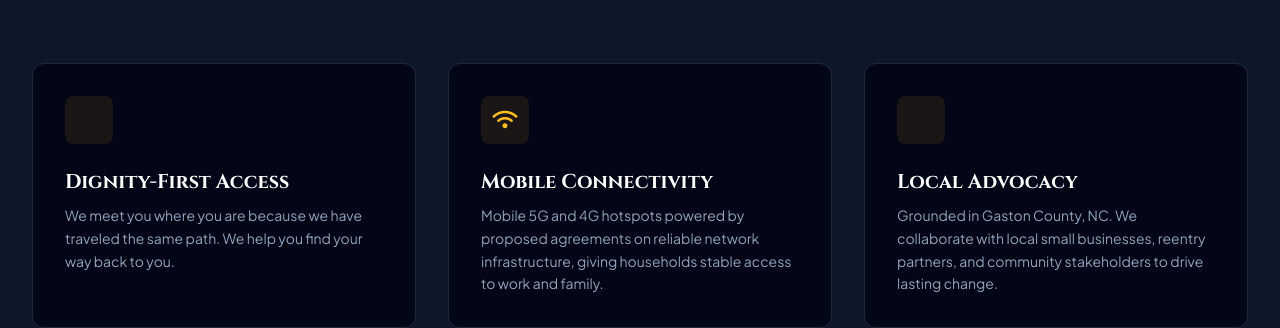
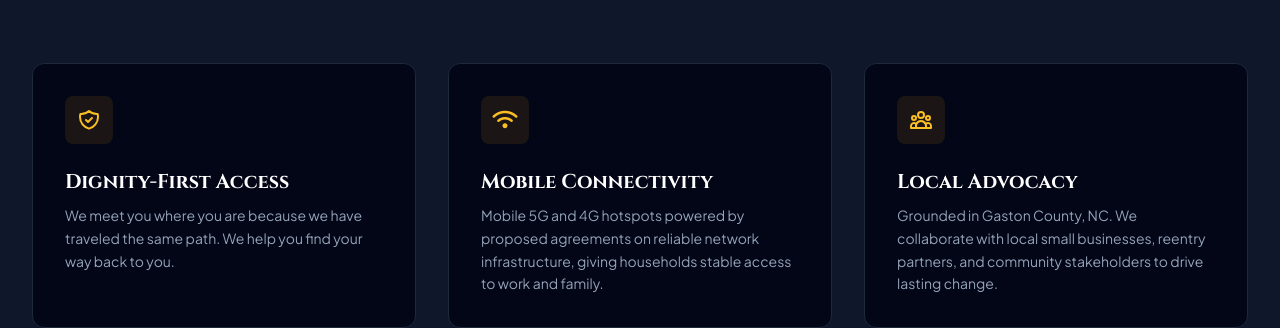
Before and after one commit to carlohutto/warp.github.io, a Jekyll site: the page index.html, which Jekyll copies as it is, in a window 1280 px wide and 900 px high, scrolled down 611 px. Shown: the part 150-478 px from the top of the window. Built offline with Jekyll 4.4.1, drawn with Linux system fonts in a browser that asks for light colours; nearby versions of some CDN libraries.

Commit message:
Replace FontAwesome icons with SVGs in index.html

```diff
--- a/index.html
+++ b/index.html
@@ -149,7 +149,9 @@
 
                         <div class="bg-slate-950 p-8 rounded-xl border border-slate-800 hover-lift">
                             <div class="w-12 h-12 bg-amber-500/10 text-amber-400 rounded-lg flex items-center justify-center text-xl mb-6">
-                                <i class="fa-solid fa-shield-heart"></i>
+                                <svg class="w-6 h-6 text-amber-400" fill="none" stroke="currentColor" viewBox="0 0 24 24" xmlns="http://www.w3.org/2000/svg">
+    <path stroke-linecap="round" stroke-linejoin="round" stroke-width="2" d="M9 12l2 2 4-4m5.618-4.016A11.955 11.955 0 0112 2.944a11.955 11.955 0 01-8.618 3.04A12.02 12.02 0 003 9c0 5.591 3.824 10.29 9 11.622 5.176-1.332 9-6.03 9-11.622 0-1.042-.133-2.052-.382-3.016z"></path>
+</svg>
                             </div>
                             <h3 class="text-xl font-bold text-white mb-2 serif-font">Dignity-First Access</h3>
                             <p class="text-slate-400 text-sm leading-relaxed">
@@ -169,7 +171,9 @@
 
                         <div class="bg-slate-950 p-8 rounded-xl border border-slate-800 hover-lift">
                             <div class="w-12 h-12 bg-amber-500/10 text-amber-400 rounded-lg flex items-center justify-center text-xl mb-6">
-                                <i class="fa-solid fa-hands-holding-circle"></i>
+                                <svg class="w-6 h-6 text-amber-400" fill="none" stroke="currentColor" viewBox="0 0 24 24" xmlns="http://www.w3.org/2000/svg">
+    <path stroke-linecap="round" stroke-linejoin="round" stroke-width="2" d="M17 20h5v-2a3 3 0 00-5.356-1.857M17 20H7m10 0v-2c0-.656-.126-1.283-.356-1.857M7 20H2v-2a3 3 0 015.356-1.857M7 20v-2c0-.656.126-1.283.356-1.857m0 0a5.002 5.002 0 019.288 0M15 7a3 3 0 11-6 0 3 3 0 016 0zm6 3a2 2 0 11-4 0 2 2 0 014 0zM7 10a2 2 0 11-4 0 2 2 0 014 0z"></path>
+</svg>
                             </div>
                             <h3 class="text-xl font-bold text-white mb-2 serif-font">Local Advocacy</h3>
                             <p class="text-slate-400 text-sm leading-relaxed">
```
